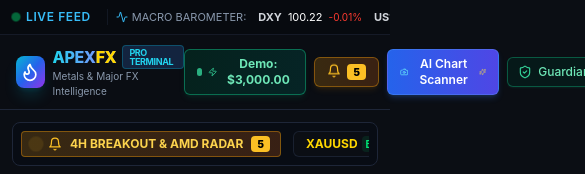
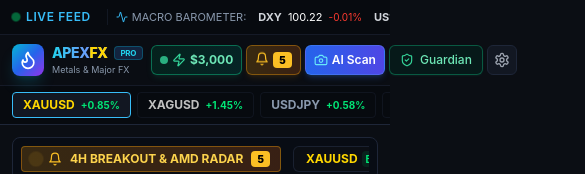
Before and after one commit to vigneshrece92-cmyk/ApexPro, a Next.js app: page / in a window 390 px wide. Shown: the top 174 px of the page, 585 px wide, since content can reach past the window. Built offline with nearby package versions, Linux system fonts and the light colour scheme; no server answers.

Commit message:
feat(mobile): optimize mobile responsiveness, add mobile asset switcher strip, and responsive action controls

```diff
--- a/components/Header.tsx
+++ b/components/Header.tsx
@@ -130,27 +130,27 @@
       </div>
 
       {/* Main Navbar */}
-      <div className="flex items-center justify-between px-4 py-2.5">
+      <div className="flex items-center justify-between px-3 sm:px-4 py-2 sm:py-2.5 gap-2">
         {/* Brand */}
-        <div className="flex items-center gap-3">
+        <div className="flex items-center gap-2 sm:gap-3">
           <div className="flex items-center gap-2">
-            <div className="w-8 h-8 rounded-lg bg-gradient-to-br from-cyan-500 via-blue-600 to-purple-600 flex items-center justify-center shadow-lg shadow-cyan-500/20">
+            <div className="w-8 h-8 rounded-lg bg-gradient-to-br from-cyan-500 via-blue-600 to-purple-600 flex items-center justify-center shadow-lg shadow-cyan-500/20 shrink-0">
               <Flame className="w-5 h-5 text-white" />
             </div>
             <div>
               <div className="flex items-center gap-1.5 font-bold tracking-tight text-white leading-none">
-                <span className="text-base font-extrabold text-transparent bg-clip-text bg-gradient-to-r from-cyan-400 via-blue-400 to-indigo-400">
+                <span className="text-sm sm:text-base font-extrabold text-transparent bg-clip-text bg-gradient-to-r from-cyan-400 via-blue-400 to-indigo-400">
                   APEX<span className="text-gold">FX</span>
                 </span>
-                <span className="px-1.5 py-0.5 text-[9px] font-mono bg-blue-500/20 text-cyan-400 rounded border border-cyan-500/30">
-                  PRO TERMINAL
+                <span className="px-1.5 py-0.5 text-[8px] sm:text-[9px] font-mono bg-blue-500/20 text-cyan-400 rounded border border-cyan-500/30">
+                  PRO
                 </span>
               </div>
-              <p className="text-[10px] text-terminal-muted">Metals & Major FX Intelligence</p>
+              <p className="text-[9px] sm:text-[10px] text-terminal-muted">Metals & Major FX</p>
             </div>
           </div>
 
-          {/* Quick Asset Selector Tabs */}
+          {/* Desktop Quick Asset Selector Tabs */}
           <div className="hidden md:flex items-center gap-1 ml-4 pl-4 border-l border-terminal-border">
             {tradingAssets.map((sym) => {
               const q = quotes[sym];
@@ -193,17 +193,19 @@
         </div>
 
         {/* Action Buttons */}
-        <div className="flex items-center gap-2">
+        <div className="flex items-center gap-1 sm:gap-2 shrink-0">
           {/* Internal Demo Broker Live Pill ($3,000 Balance - 100% Vercel Ready) */}
           {(onOpenDemoPanel || onOpenMT5Panel) && (
             <button
               onClick={onOpenDemoPanel || onOpenMT5Panel}
-              className="flex items-center gap-1.5 px-3 py-1.5 rounded-md bg-gradient-to-r from-emerald-950/70 to-teal-950/70 hover:from-emerald-900/80 hover:to-teal-900/80 text-emerald-300 border border-emerald-500/50 text-xs font-mono font-bold transition-all shadow-md shadow-emerald-500/10"
+              className="flex items-center gap-1 sm:gap-1.5 px-2 sm:px-3 py-1.5 rounded-md bg-gradient-to-r from-emerald-950/70 to-teal-950/70 hover:from-emerald-900/80 hover:to-teal-900/80 text-emerald-300 border border-emerald-500/50 text-xs font-mono font-bold transition-all shadow-md shadow-emerald-500/10"
               title="ApexFX Internal Demo Broker ($3,000) • 100% Vercel Ready • 4H PO3 Auto-Bot"
             >
               <span className="w-2 h-2 rounded-full bg-emerald-400 animate-pulse"></span>
               <Zap className="w-3.5 h-3.5 text-emerald-400" />
-              <span>Demo: ${(demoBalance ?? mt5Balance ?? 3000.0).toLocaleString("en-US", { minimumFractionDigits: 2 })}</span>
+              <span>
+                <span className="hidden xs:inline">Demo: </span>${(demoBalance ?? mt5Balance ?? 3000.0).toLocaleString("en-US", { minimumFractionDigits: 0, maximumFractionDigits: 2 })}
+              </span>
             </button>
           )}
 
@@ -211,7 +213,7 @@
           {onOpenAlertsHub && (
             <button
               onClick={onOpenAlertsHub}
-              className="relative flex items-center gap-1.5 px-3 py-1.5 text-xs font-semibold rounded-md bg-gradient-to-r from-amber-500/20 to-orange-500/20 hover:from-amber-500/30 hover:to-orange-500/30 text-amber-300 border border-amber-500/40 transition-all shadow-md shadow-amber-500/10"
+              className="relative flex items-center gap-1 sm:gap-1.5 px-2 sm:px-3 py-1.5 text-xs font-semibold rounded-md bg-gradient-to-r from-amber-500/20 to-orange-500/20 hover:from-amber-500/30 hover:to-orange-500/30 text-amber-300 border border-amber-500/40 transition-all shadow-md shadow-amber-500/10"
               title="4H Breakout/Retest & AMD Radar Alerts"
             >
               <Bell className="w-3.5 h-3.5 text-amber-400 animate-bounce" />
@@ -227,11 +229,12 @@
           {/* AI Chart Scanner Trigger */}
           <button
             onClick={onOpenScanner}
-            className="flex items-center gap-1.5 px-3 py-1.5 text-xs font-semibold rounded-md bg-gradient-to-r from-blue-600 to-indigo-600 hover:from-blue-500 hover:to-indigo-500 text-white shadow-md shadow-blue-500/20 transition-all border border-blue-400/30"
+            className="flex items-center gap-1 sm:gap-1.5 px-2 sm:px-3 py-1.5 text-xs font-semibold rounded-md bg-gradient-to-r from-blue-600 to-indigo-600 hover:from-blue-500 hover:to-indigo-500 text-white shadow-md shadow-blue-500/20 transition-all border border-blue-400/30"
           >
             <Camera className="w-3.5 h-3.5 text-cyan-300" />
-            <span>AI Chart Scanner</span>
-            <Sparkles className="w-3 h-3 text-yellow-300 animate-pulse" />
+            <span className="hidden sm:inline">AI Chart Scanner</span>
+            <span className="sm:hidden text-xs">AI Scan</span>
+            <Sparkles className="w-3 h-3 text-yellow-300 animate-pulse hidden sm:inline" />
           </button>
 
           {/* MTF Matrix Quick Jump */}
@@ -289,6 +292,33 @@
           </button>
         </div>
       </div>
+
+      {/* Mobile Horizontal Asset Quick-Switcher Strip */}
+      <div className="md:hidden flex items-center gap-1.5 px-3 py-1.5 bg-[#070A0F] border-t border-terminal-border/60 overflow-x-auto scrollbar-none">
+        {tradingAssets.map((sym) => {
+          const q = quotes[sym];
+          const isSelected = activeSymbol === sym;
+          const isUp = q.change24h >= 0;
+          return (
+            <button
+              key={sym}
+              onClick={() => onSelectSymbol(sym)}
+              className={`flex items-center gap-1.5 px-2.5 py-1 rounded text-xs font-mono font-bold whitespace-nowrap transition-all border ${
+                isSelected
+                  ? "bg-terminal-card border-accent text-white shadow-sm"
+                  : "border-terminal-border/40 text-terminal-muted hover:text-white"
+              }`}
+            >
+              <span className={sym.includes("XAU") ? "text-gold" : sym.includes("XAG") ? "text-silver" : ""}>
+                {sym}
+              </span>
+              <span className={`text-[10px] ${isUp ? "text-bull" : "text-bear"}`}>
+                {isUp ? "+" : ""}{q.change24h}%
+              </span>
+            </button>
+          );
+        })}
+      </div>
     </header>
   );
 };
--- a/components/InternalDemoTradingPanel.tsx
+++ b/components/InternalDemoTradingPanel.tsx
@@ -695,7 +695,7 @@
             </div>
 
             {/* Risk / Reward Bar */}
-            <div className="flex items-center justify-between text-[11px] px-3 py-1.5 rounded bg-terminal-bg border border-terminal-border/60 text-terminal-muted font-mono">
+            <div className="flex flex-col sm:flex-row items-start sm:items-center justify-between text-[11px] px-3 py-2 rounded bg-terminal-bg border border-terminal-border/60 text-terminal-muted font-mono gap-1 sm:gap-0">
               <span>Risk:Reward: <strong className="text-white font-bold">{rrRatio}</strong></span>
               <span>Potential Loss: <strong className="text-rose-400">-${potentialLoss.toFixed(2)}</strong></span>
               <span>Potential Gain: <strong className="text-emerald-400">+${potentialGain.toFixed(2)}</strong></span>
@@ -720,15 +720,18 @@
             {/* Big Execute Button */}
             <button
               onClick={handleExecute}
-              className={`w-full py-2.5 rounded-lg font-mono font-bold text-sm transition-all shadow-lg flex items-center justify-center gap-2 ${
+              className={`w-full py-2.5 px-3 rounded-lg font-mono font-bold text-xs sm:text-sm transition-all shadow-lg flex flex-col sm:flex-row items-center justify-center gap-1 sm:gap-2 text-center ${
                 action === "BUY"
                   ? "bg-bull hover:bg-bull/90 text-black shadow-bull/20"
                   : "bg-bear hover:bg-bear/90 text-white shadow-bear/20"
               }`}
             >
-              <Zap className="w-4 h-4" />
-              <span>
-                ⚡ Execute {action} {lotSize} XAUUSD @ ${currentOpenPrice.toFixed(2)} (SL: ${stopLoss.toFixed(2)} • TP: ${takeProfit.toFixed(2)})
+              <div className="flex items-center gap-1.5">
+                <Zap className="w-4 h-4 shrink-0" />
+                <span>Execute {action} {lotSize} XAUUSD @ ${currentOpenPrice.toFixed(2)}</span>
+              </div>
+              <span className="text-[10px] sm:text-xs opacity-85 font-normal sm:font-bold">
+                (SL: ${stopLoss.toFixed(2)} • TP: ${takeProfit.toFixed(2)})
               </span>
             </button>
           </div>
```
